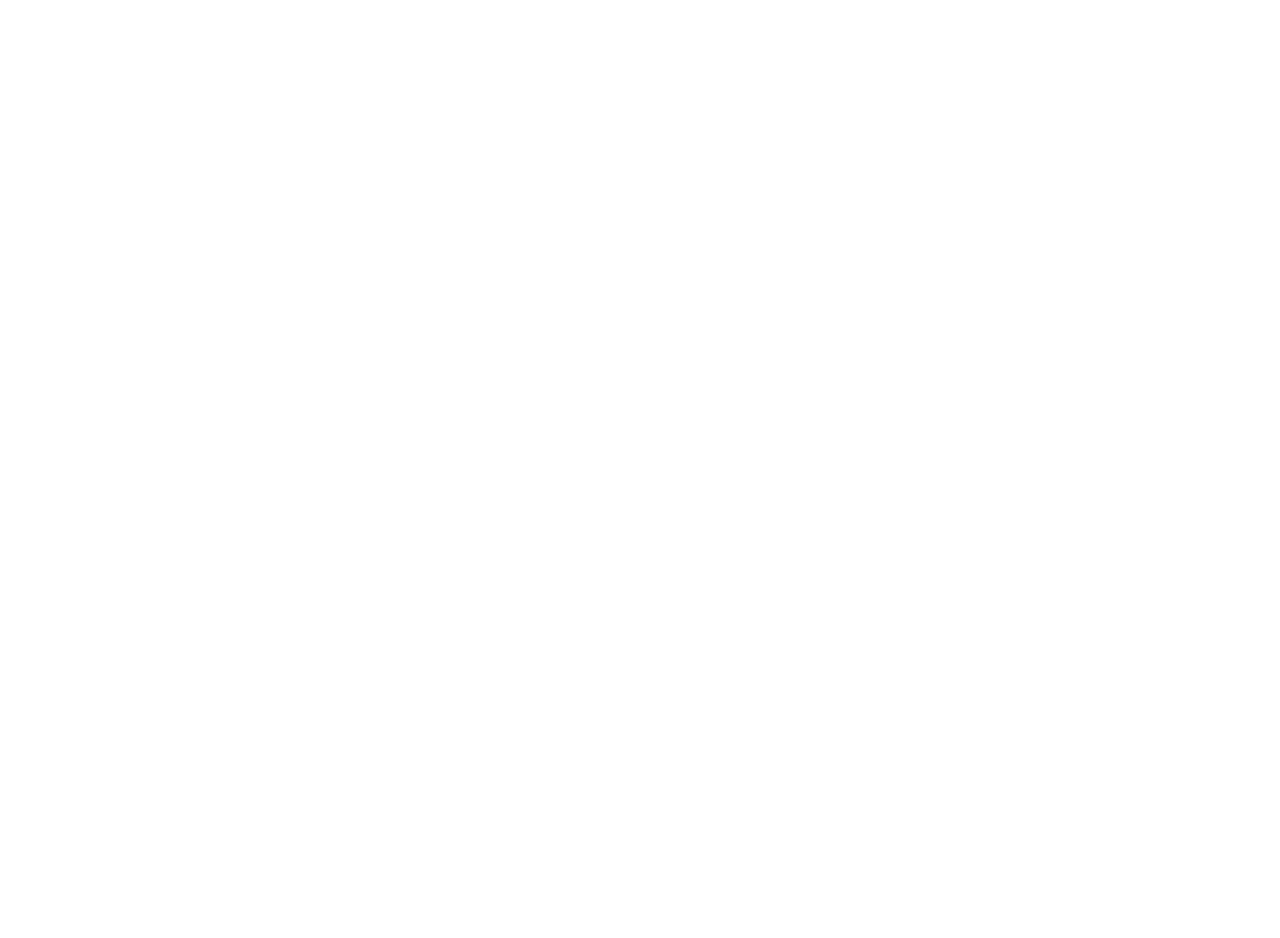
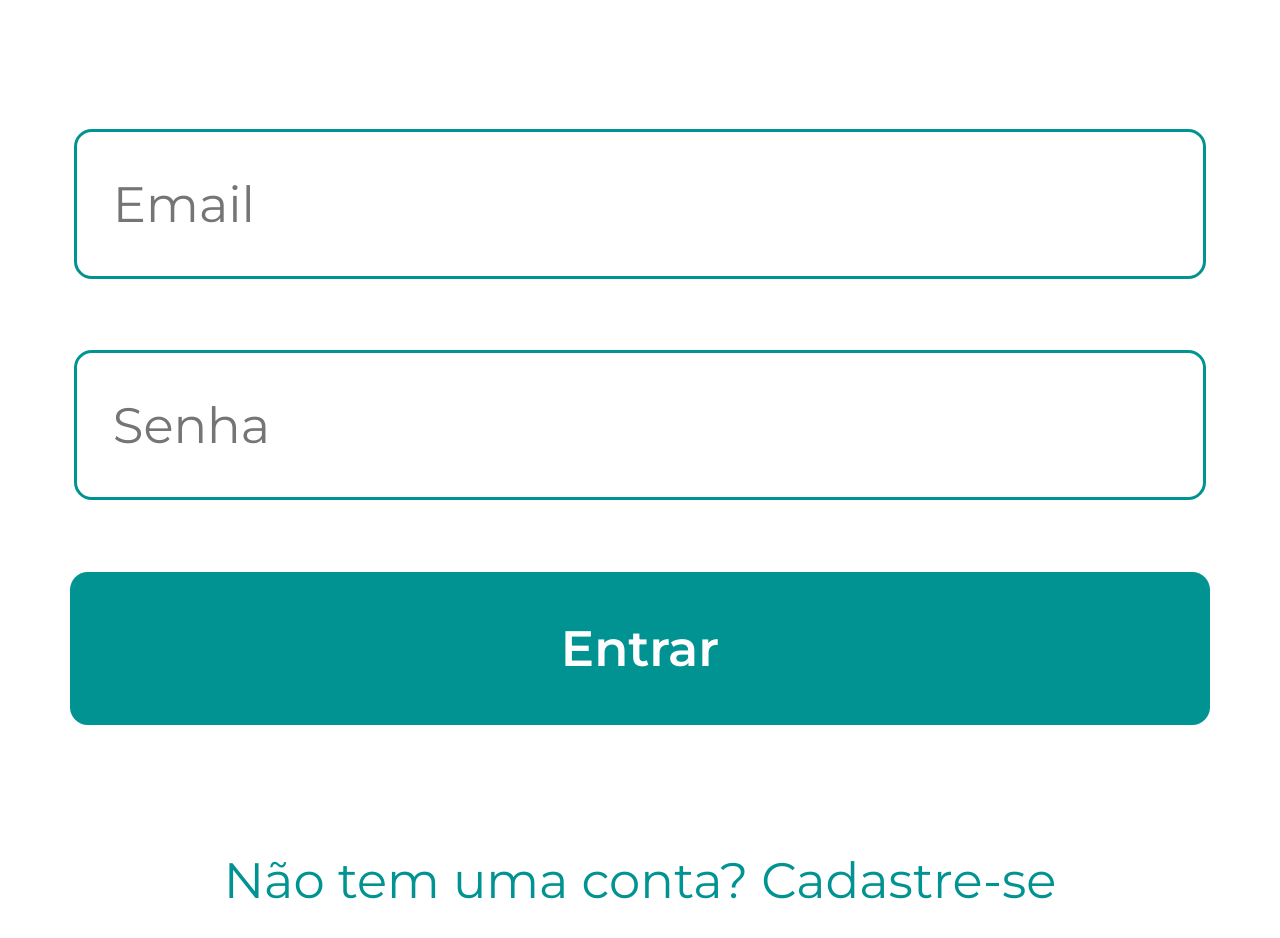
Before and after one commit to RenanTCastro/loja-on-frontend, a React (Create React App) app: page /login in a window 1280 px wide. Before the commit this address had no page. Shown: the part 760-1698 px from the top of the page. Before the commit the page ends 800 px from the top, so only its background shows below. Built offline with nearby package versions, Linux system fonts and the light colour scheme.

Commit message:
Login de usuário

```diff
--- a/package.json
+++ b/package.json
@@ -6,6 +6,8 @@
     "@testing-library/jest-dom": "^5.16.5",
     "@testing-library/react": "^13.4.0",
     "@testing-library/user-event": "^13.5.0",
+    "axios": "^1.1.3",
+    "js-cookie": "^3.0.1",
     "react": "^18.2.0",
     "react-dom": "^18.2.0",
     "react-router-dom": "^6.4.2",
--- a/src/App.js
+++ b/src/App.js
@@ -11,7 +11,7 @@ import {
 
 import {
   // SeusProdutos,
-  // Login,
+  Login,
   // CadastroLoja,
   // CadastroUsuario,
   // Configuracoes,
@@ -25,7 +25,7 @@ function App() {
       <BrowserRouter>
         <Routes>
             <Route index element={<Home/>} />
-            <Route path="Home" element={<Home />} />
+            <Route path="login" element={<Login />} />
             <Route path="produto" element={<Produto />} />
         </Routes>
       </BrowserRouter>
--- a/src/components/ButtonLojaOn/ButtonLojaOn.jsx
+++ b/src/components/ButtonLojaOn/ButtonLojaOn.jsx
@@ -5,10 +5,9 @@ import {
 } from "./styles";
 
 export default function ButtonLojaOn(params){
-
-    const {name, colorType = "confirmar"} = params;
+    const {name, colorType = "confirmar", ...restParams} = params;
 
     return(
-        <ButtonLO colorType={colorType}>{name}</ButtonLO>
+        <ButtonLO colorType={colorType} {...restParams} >{name} </ButtonLO>
     );
 }
--- a/src/components/InputLojaOn/InputLojaOn.jsx
+++ b/src/components/InputLojaOn/InputLojaOn.jsx
@@ -5,10 +5,7 @@ import {
 } from "./styles";
 
 export default function InputLojaOn(params){
-
-    const {placeholder} = params;
-
     return(
-        <InputLO placeholder={placeholder}/>
+        <InputLO {...params}/>
     );
 }
--- a/src/pages/Lojista/Login/Login.jsx
+++ b/src/pages/Lojista/Login/Login.jsx
@@ -1,22 +1,43 @@
-import React from "react";
+import React, { useState } from "react";
 
 import Logo from "../../../assets/Logo.svg"
+
+import { InputLojaOn, ButtonLojaOn } from "../../../components/index";
 
 import {
     LoginContainer,
     LogoImg,
-    LoginInput,
-    LoginButton,
     Cadastre
 } from "./styles";
 
+import auth from "../../../services/auth";
+import api from "../../../services/api";
+import { redirect } from "react-router-dom";
+
 export default function Login(){
+    const [userData, setUserData] = useState({});
+
+    const handleInput = (e)=>{
+        setUserData({...userData, [e.target.name] : e.target.value})
+    }
+
+    const handleClick = async ()=>{
+        await api.post('/login', {email: "renan@gmail.com", password: "123"})
+        .then((res)=>{
+            auth.save(res.data);
+            redirect("/");
+        })
+        .catch((err)=>{
+            console.log(err);
+        });
+    }
+
     return(
         <LoginContainer>
             <LogoImg src={Logo}/>
-            <LoginInput placeholder="Email" type="email"/>
-            <LoginInput placeholder="Senha" type="password"/>
-            <LoginButton>Entrar</LoginButton>
+            <InputLojaOn placeholder="Email" type="email" onChange={handleInput} name="email"/>
+            <InputLojaOn placeholder="Senha" type="password" onChange={handleInput} name="password"/>
+            <ButtonLojaOn name="Entrar" onClick={handleClick}/>
             <Cadastre>Não tem uma conta? Cadastre-se</Cadastre>
         </LoginContainer>
     );
--- a/src/pages/Lojista/Login/styles.js
+++ b/src/pages/Lojista/Login/styles.js
@@ -13,35 +13,6 @@ export const LogoImg = styled.img`
     margin-bottom: 13.889vw;
 `;
 
-export const LoginInput = styled.input`
-    width: 85vw;
-    height: 11.111vw;
-    border-radius: 1.389vw;
-    border: 0.278vw solid #019392;
-    outline: none;
-    margin-bottom: 5.556vw;
-    padding-left: 2.778vw;
-    font-size: 3.889vw;
-    font-family: 'Montserrat', sans-serif,-apple-system, BlinkMacSystemFont, 'Segoe UI', 'Roboto', 'Oxygen',
-    'Ubuntu', 'Cantarell', 'Fira Sans', 'Droid Sans', 'Helvetica Neue',
-    sans-serif;
-`;
-
-export const LoginButton = styled.button`
-    width: 89vw;
-    height: 12vw;
-    font-size: 3.889vw;
-    font-weight: 600;
-    font-family: 'Montserrat', sans-serif,-apple-system, BlinkMacSystemFont, 'Segoe UI', 'Roboto', 'Oxygen',
-        'Ubuntu', 'Cantarell', 'Fira Sans', 'Droid Sans', 'Helvetica Neue',
-        sans-serif;  text-align: center;
-    background: #019392;
-    color: white;
-    border: none;
-    border-radius: 1.389vw;
-    cursor: pointer;
-`;
-
 export const Cadastre = styled.p`
     font-size: 3.889vw;
     text-align: center;
--- /dev/null
+++ b/src/services/api.js
@@ -0,0 +1,8 @@
+import axios from "axios";
+
+const api = axios.create({
+  baseURL: "http://localhost:8080/",
+  headers: {"Access-Control-Allow-Origin": "*"}
+});
+
+export default api;
--- /dev/null
+++ b/src/services/auth.js
@@ -0,0 +1,19 @@
+import Cookies from 'js-cookie'
+
+  function save({token, user_id}) {
+    Cookies.set("token", token);
+    Cookies.set("user_id", user_id)
+  }
+
+  function get() {
+    const token = Cookies.get("token");
+    const user_id = Cookies.get("user_id");
+    return {token, user_id};
+  }
+
+  function clear() {
+    Cookies.remove('token');
+    Cookies.remove('user_id');
+}
+
+export default { save, clear, get };
```
Also changed, not shown: 1 other file (tests, documents, lock files or other folders).
